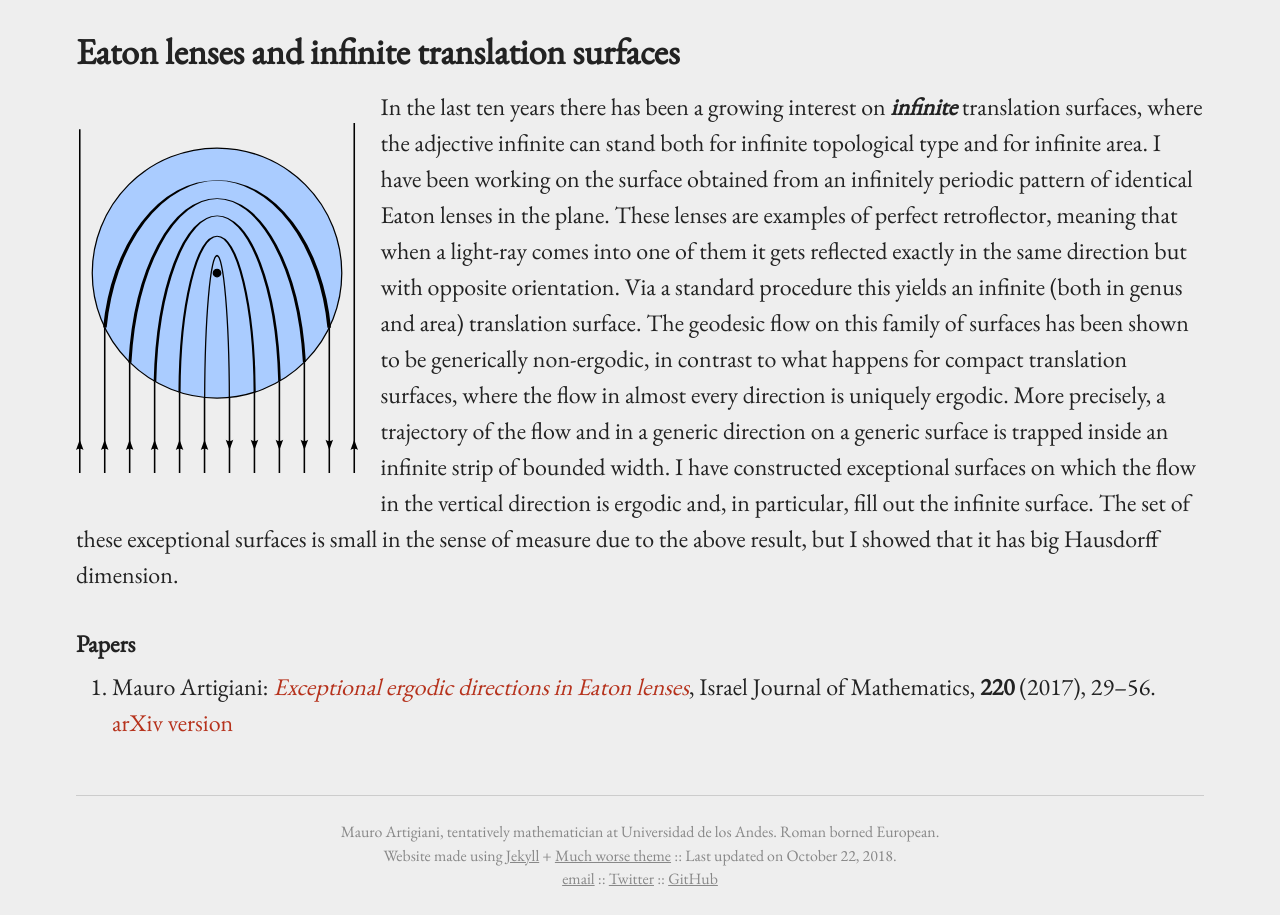
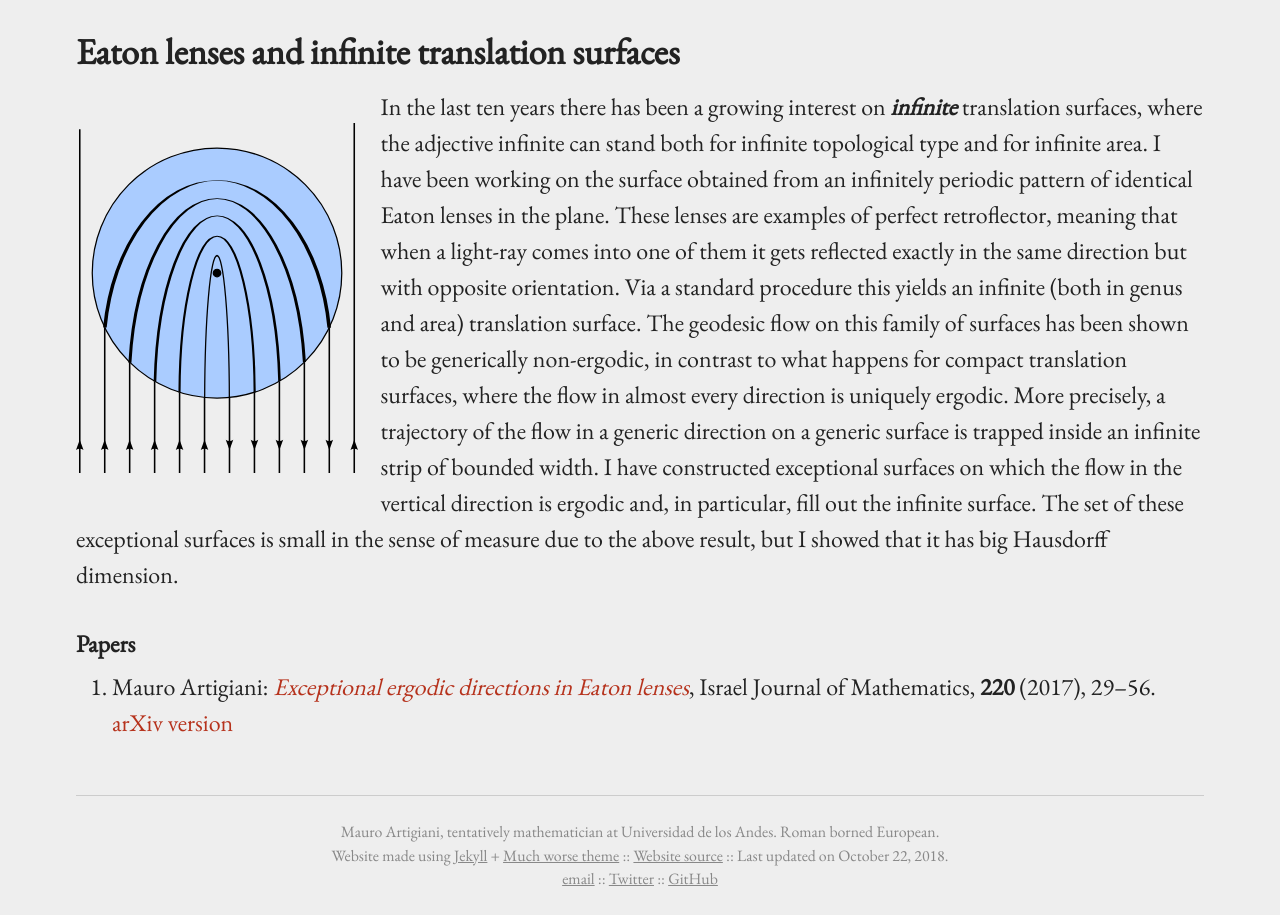
Before and after one commit to m-artigiani/m-artigiani.github.io, a Jekyll site: the page built from research.md, in a window 1280 px wide and 1400 px high, scrolled down 2393 px, cut to the strip 485-1400 px from the top of the window. Built offline with Jekyll 4.4.1, drawn with Linux system fonts in a browser that asks for light colours; some of the changed text lies outside the part shown.

Commit message:
Fixed typos and added source code url

```diff
--- a/_config.yml
+++ b/_config.yml
@@ -18,7 +18,7 @@ email: m.artigiani@uniandes.edu.co
 description: >- # this means to ignore newlines until "baseurl:"
   Mauro Artigiani, tentatively mathematician at Universidad de los Andes.
   Roman borned European.
-# sourcecode: "https://github.com/gchauras/much-worse-jekyll-theme"
+sourcecode: "https://github.com/gchauras/much-worse-jekyll-theme"
 
 baseurl: "" # the subpath of your site, e.g. /blog
 url: "http://m-artigiani.github.io" # the base hostname & protocol for your site, e.g. http://example.com
--- a/_config_dev.yml
+++ b/_config_dev.yml
@@ -18,7 +18,7 @@ email: m.artigiani@uniandes.edu.co
 description: >- # this means to ignore newlines until "baseurl:"
   Mauro Artigiani, tentatively mathematician at Universidad de los Andes and full time procastinator.
   Roman borned European.
-# sourcecode: "https://github.com/gchauras/much-worse-jekyll-theme"
+sourcecode: "https://github.com/gchauras/much-worse-jekyll-theme"
 
 baseurl: #"" # the subpath of your site, e.g. /blog
 url: #"" # the base hostname & protocol for your site, e.g. http://example.com
--- a/research.md
+++ b/research.md
@@ -46,7 +48,7 @@ In the hyperbolic case we furthermore prove that this is stable under small pert
 <img style="float: left; width:25%; margin-right:2%; margin-bottom:2%; margin-top:3%;"  src="../images/eaton.svg" width="40%" title="An Eaton lens">
 In the last ten years there has been a growing interest on **_infinite_** translation surfaces, where the adjective infinite can stand both for infinite topological type and for infinite area.
 I have been working on the surface obtained from an infinitely periodic pattern of identical Eaton lenses in the plane. These lenses are examples of perfect retroflector, meaning that when a light-ray comes into one of them it gets reflected exactly in the same direction but with opposite orientation. Via a standard procedure this yields an infinite (both in genus and area) translation surface.
-The geodesic flow on this family of surfaces has been shown to be generically non-ergodic, in contrast to what happens for compact translation surfaces, where the flow in almost every direction is uniquely ergodic. More precisely, a trajectory of the flow and in a generic direction on a generic surface is trapped inside an infinite strip of bounded width.
+The geodesic flow on this family of surfaces has been shown to be generically non-ergodic, in contrast to what happens for compact translation surfaces, where the flow in almost every direction is uniquely ergodic. More precisely, a trajectory of the flow in a generic direction on a generic surface is trapped inside an infinite strip of bounded width.
 I have constructed exceptional surfaces on which the flow in the vertical direction is ergodic and, in particular, fill out the infinite surface. The set of these exceptional surfaces is small in the sense of measure due to the above result, but I showed that it has big Hausdorff dimension.
 
 #### Papers
```
Also changed, not shown: other parts of research.md (+5 -3 lines), index.md (+1 -1 lines).
